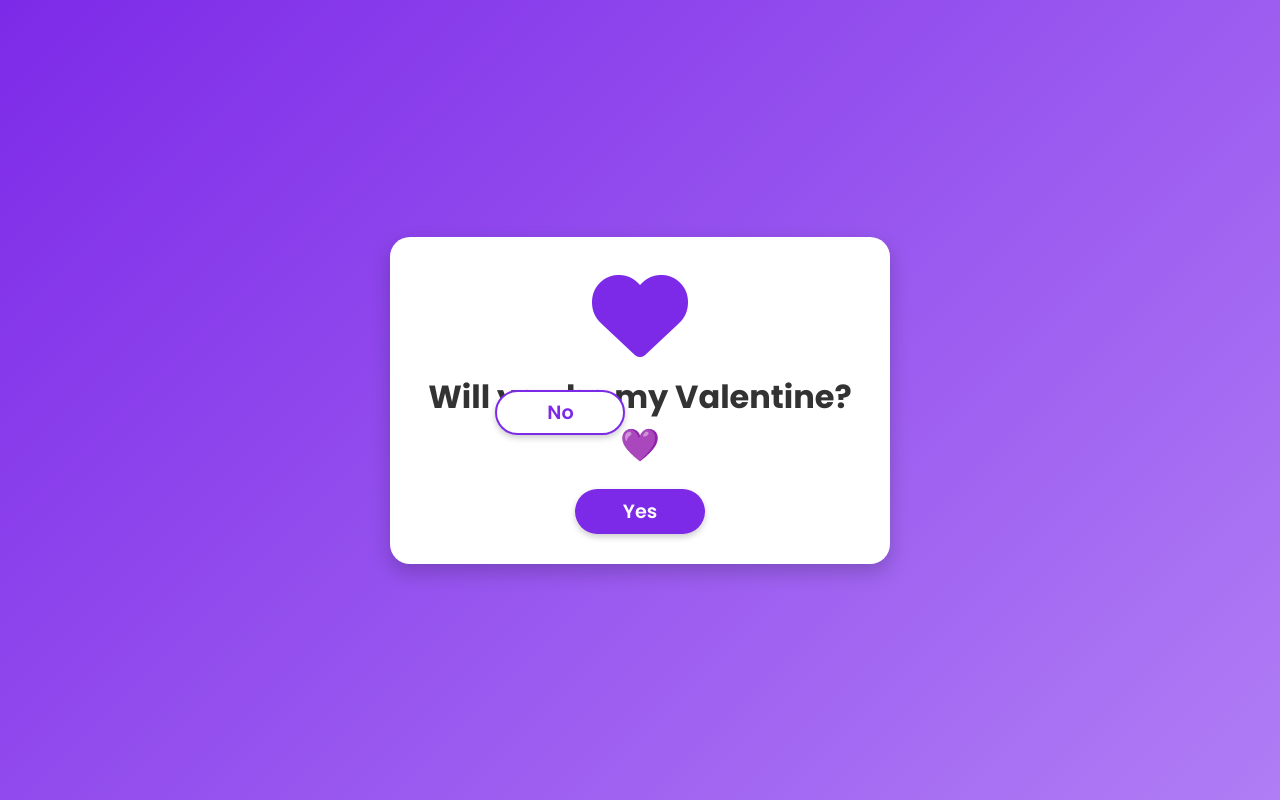
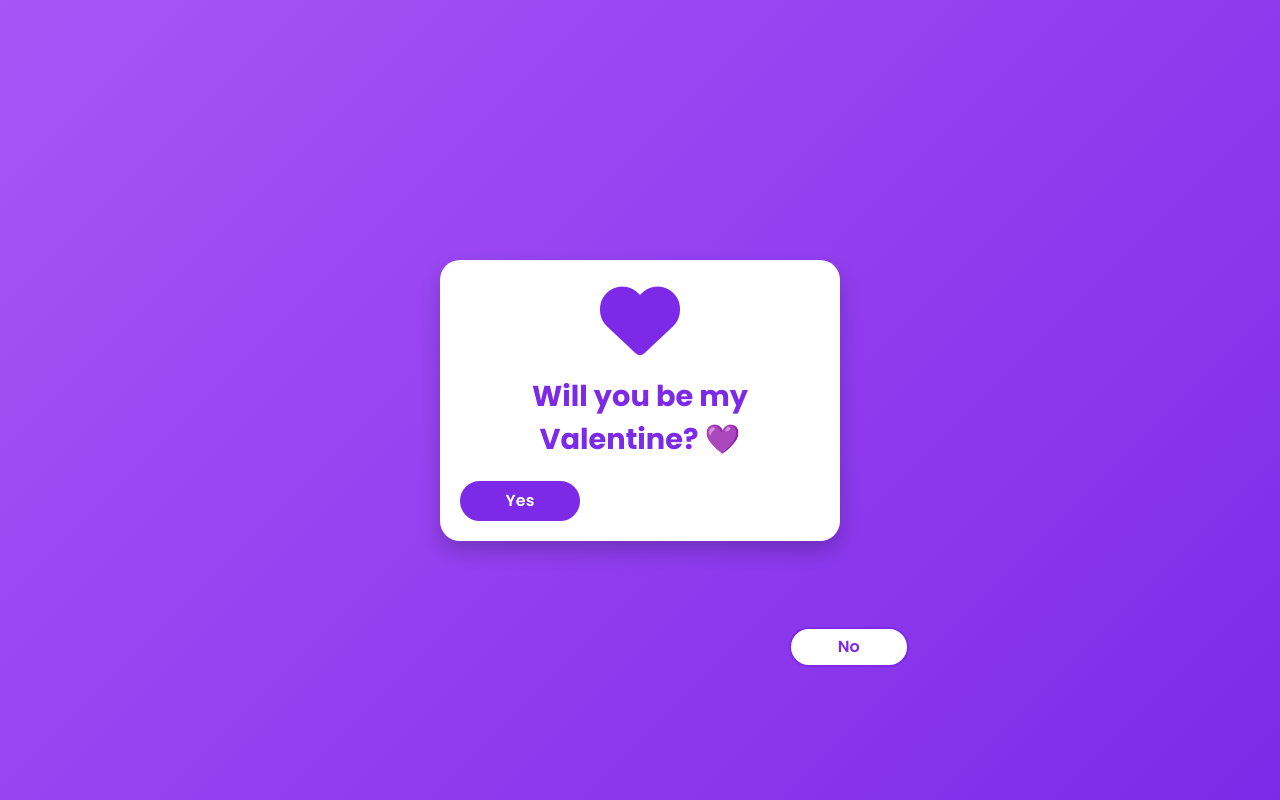
Before and after one commit to rajasekhargeddam/special, a plain HTML site: page index.html in a window 1280 px wide. Drawn offline with Linux system fonts and the light colour scheme.

Commit message:
Update style.css

```diff
--- a/style.css
+++ b/style.css
@@ -1,4 +1,4 @@
-@import url('https://fonts.googleapis.com/css2?family=Poppins:wght@500;600;700&display=swap');
+@import url('https://fonts.googleapis.com/css2?family=Poppins:wght@600;700&display=swap');
 
 * {
     margin: 0;
@@ -6,91 +6,83 @@
     box-sizing: border-box;
     font-family: 'Poppins', sans-serif;
 }
+
 body {
     display: flex;
     justify-content: center;
     align-items: center;
     min-height: 100vh;
-    background: linear-gradient(135deg, #7d2ae8, #b07df5);
-    text-align: center;
+    background: linear-gradient(135deg, #a855f7, #7d2ae8);
     padding: 20px;
 }
+
 .wrapper {
     position: relative;
     width: 90%;
-    max-width: 500px;
+    max-width: 400px;
     background: #fff;
     border-radius: 20px;
-    padding: 30px 20px;
-    box-shadow: 0 8px 20px rgba(0, 0, 0, 0.2);
-    animation: fadeIn 1s ease-in-out;
+    padding: 20px;
+    text-align: center;
+    box-shadow: 0 10px 20px rgba(0, 0, 0, 0.2);
 }
+
 i {
-    font-size: 6em;
+    font-size: 5em;
     color: #7d2ae8;
-    margin-bottom: 10px;
 }
+
 h2 {
-    font-size: 2em;
-    color: #333;
-    font-weight: 700;
+    font-size: 1.8em;
+    color: #7d2ae8;
+    margin: 15px 0;
 }
+
 .btn-group {
+    width: 100%;
     display: flex;
-    justify-content: center;
+    justify-content: space-between;
     margin-top: 20px;
-    gap: 20px;
-    flex-wrap: wrap;
+    position: relative;
 }
+
 button {
-    width: 130px;
-    height: 45px;
-    font-size: 1.2em;
+    width: 120px;
+    height: 40px;
+    font-size: 1em;
     font-weight: 600;
-    border-radius: 25px;
-    border: none;
+    border-radius: 30px;
+    border: 2px solid #7d2ae8;
     cursor: pointer;
-    box-shadow: 0 3px 6px rgba(0, 0, 0, 0.2);
-    transition: transform 0.2s ease, background 0.3s ease;
+    transition: 0.3s ease;
+    position: relative;
 }
+
 .yes-btn {
     background: #7d2ae8;
-    color: #fff;
+    color: white;
 }
-.yes-btn:hover {
-    background: #6a21d8;
-    transform: scale(1.1);
-}
+
 .no-btn {
-    background: #fff;
     color: #7d2ae8;
-    border: 2px solid #7d2ae8;
-    position: absolute;
-    right: 20px;  /* Prevents overlap on page load */
+    background: white;
 }
 
 .no-btn:hover {
     background: #7d2ae8;
-    color: #fff;
-    transform: scale(1.1);
+    color: white;
 }
 
-/* Responsive Styles */
-@media (max-width: 480px) {
-    h2 {
-        font-size: 1.6em;
-    }
+/* Mobile Fix: Prevent Overlapping */
+@media (max-width: 500px) {
     .btn-group {
         flex-direction: column;
-        gap: 10px;
+        align-items: center;
     }
-    button {
-        width: 100%;
+
+    .yes-btn, .no-btn {
+        width: 80%;
+        margin: 5px 0;
+        position: static;
     }
 }
-
-/* Smooth Fade-in Effect */
-@keyframes fadeIn {
-    from { opacity: 0; transform: scale(0.9); }
-    to { opacity: 1; transform: scale(1); }
-}
```
